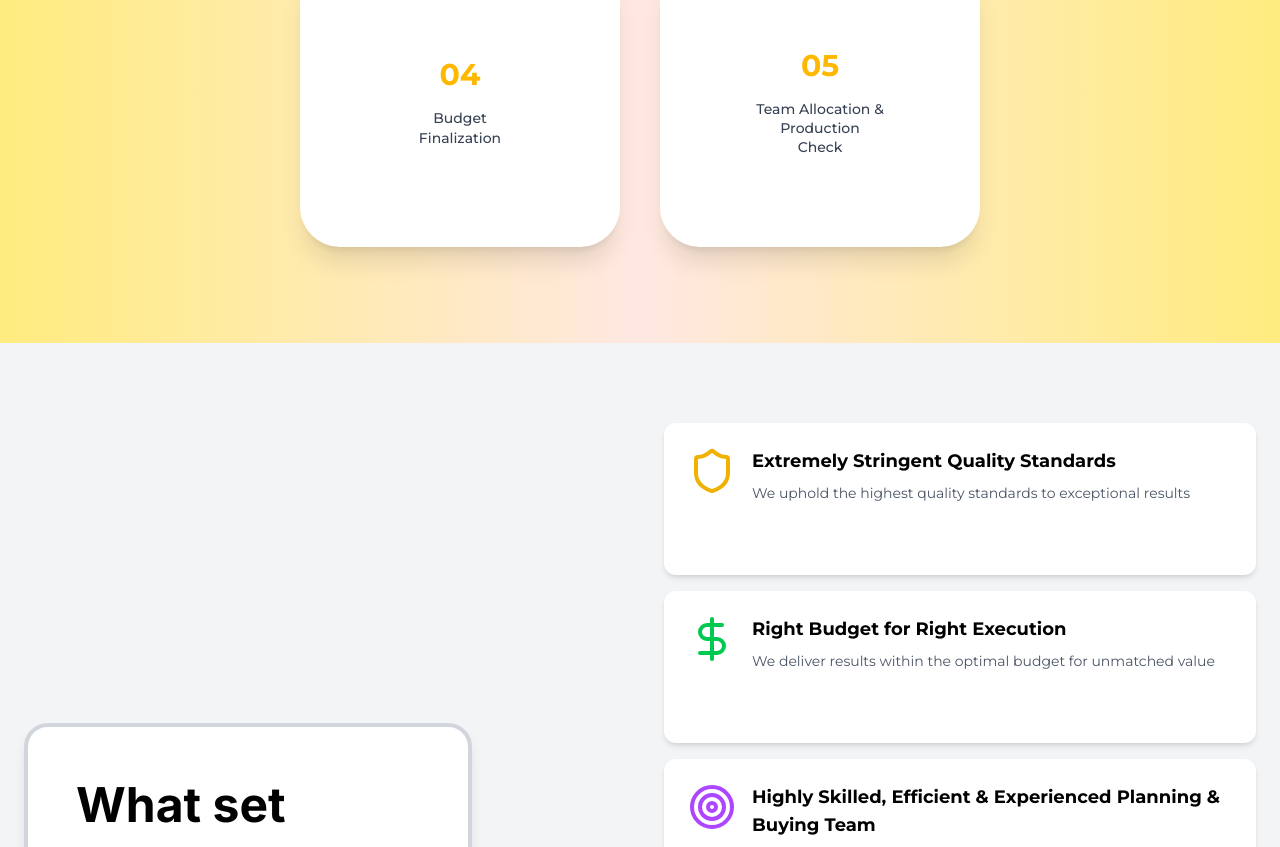
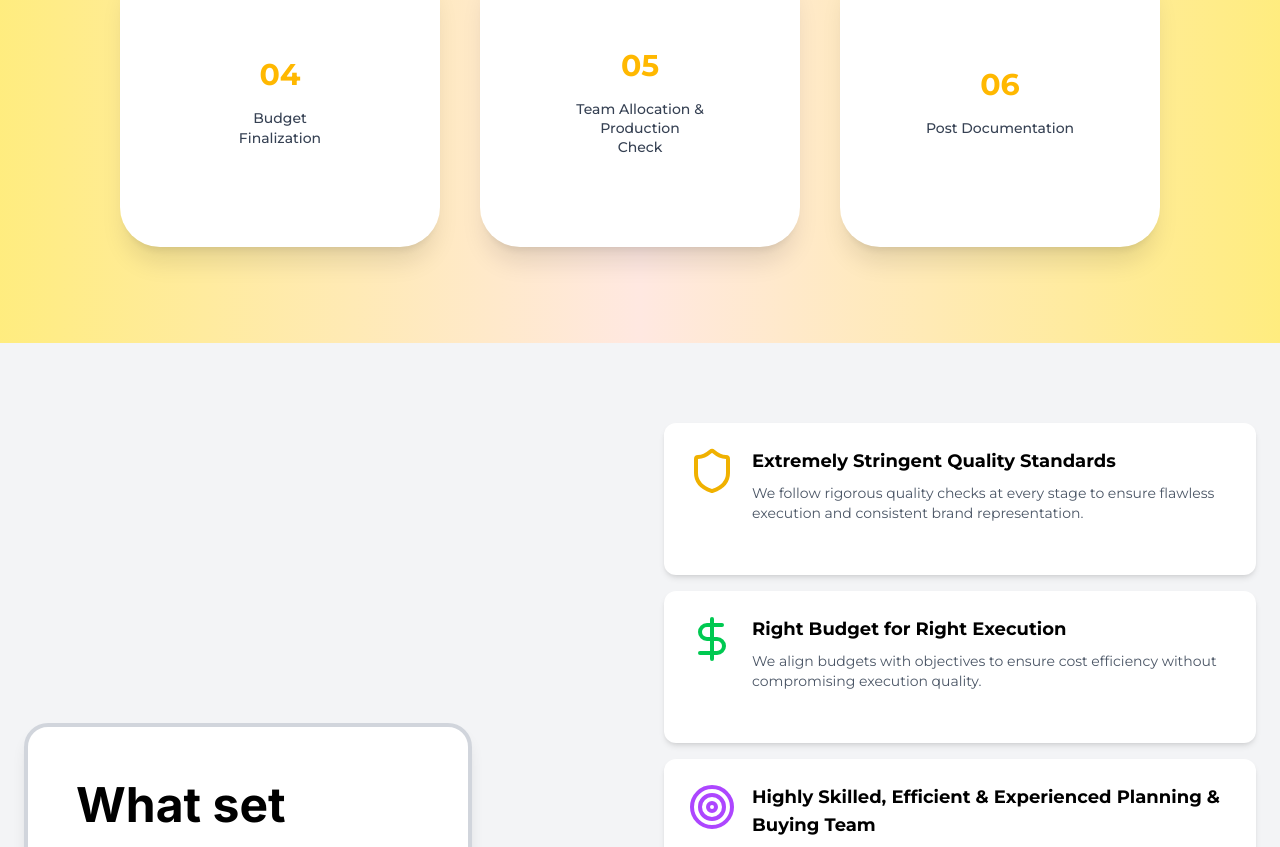
Before and after one commit to uttamgupta628/wide, a React (Vite) app: page / in a window 1280 px wide. Shown: the part 1944-2791 px from the top of the page. Built offline with nearby package versions, Linux system fonts and the light colour scheme.

Commit message:
changes done accoridngly

```diff
--- a/src/components/layout/Footer.tsx
+++ b/src/components/layout/Footer.tsx
@@ -1,6 +1,6 @@
 import React from "react";
 import { Facebook, Instagram } from "lucide-react";
-import footerlogo from "../../assets/footerLogo.jpeg";
+import footerlogo from "../../assets/footerLogo.png";
 import { Link } from "react-router-dom";
 
 const pages = [
@@ -25,10 +25,10 @@ export const Footer: React.FC = () => {
           <img
             src={footerlogo}
             alt="Wide Horizons - An Anthera Private Limited"
-            className="h-20 sm:h-16 md:h-36 w-auto object-contain"
+            className="h-20 sm:h-16 md:h-28 w-auto object-cover"
           />
 
-          <div className="flex gap-4 mt-6">
+          <div className="flex gap-4 mt-6 pl-4">
             <Facebook className="w-6 h-6 text-gray-400 hover:text-white transition cursor-pointer" />
             <div className="w-6 h-6 flex items-center justify-center text-gray-400 hover:text-white transition cursor-pointer text-sm font-semibold">
               𝕏
--- a/src/components/sections/AboutSection.tsx
+++ b/src/components/sections/AboutSection.tsx
@@ -10,27 +10,27 @@ export const AboutSection = () => {
     {
       icon: <Shield className="w-12 h-12 text-yellow-500 shrink-0" />,
       title: "Extremely Stringent Quality Standards",
-      desc: "We uphold the highest quality standards to exceptional results",
+      desc: "We follow rigorous quality checks at every stage to ensure flawless execution and consistent brand representation.",
     },
     {
       icon: <DollarSign className="w-12 h-12 text-green-500 shrink-0" />,
       title: "Right Budget for Right Execution",
-      desc: "We deliver results within the optimal budget for unmatched value",
+      desc: "We align budgets with objectives to ensure cost efficiency without compromising execution quality.",
     },
     {
       icon: <Target className="w-12 h-12 text-purple-500 shrink-0" />,
       title: "Highly Skilled, Efficient & Experienced Planning & Buying Team",
-      desc: "Our team comprised seasoned professionals adapt in strategic planning and procurement",
+      desc: "Our expert team plans and negotiates media placements strategically to deliver maximum reach and value.",
     },
     {
       icon: <Clock className="w-12 h-12 text-yellow-500 shrink-0" />,
       title: "Stringent Timeline Meetups",
-      desc: "We adhere to strict timelines, ensuring timely delivery of all projects",
+      desc: "We adhere strictly to timelines through regular reviews, coordination, and disciplined execution processes.",
     },
     {
       icon: <FileText className="w-12 h-12 text-gray-800 shrink-0" />,
       title: "High Quality Post Production Documentation & Reporting",
-      desc: "We provide detailed and accurate post production documentation and reporting",
+      desc: "We provide detailed reports with visual proofs, performance insights, and complete campaign documentation.",
     },
   ];
 
@@ -52,7 +52,7 @@ export const AboutSection = () => {
       {
         threshold: [0.3, 0.5, 0.7],
         rootMargin: "0px",
-      }
+      },
     );
 
     if (sectionRef.current) {
--- a/src/components/sections/Choseus.tsx
+++ b/src/components/sections/Choseus.tsx
@@ -6,22 +6,22 @@ const items = [
   {
     icon: <Award className="w-10 h-10 text-[#FFDA00]" />,
     title: "Proven Expertise",
-    desc: "Demonstrated experience delivering consistently successful events with precision and professionalism",
+    desc: "Backed by years of hands-on OOH experience, we deliver consistently high-performing campaigns with precision, reliability, and strategic clarity.",
   },
   {
     icon: <Network className="w-10 h-10 text-[#FFDA00]" />,
     title: "Broad Network",
-    desc: "Extensive nationwide connections enabling seamless coordination, reach, and impactful event execution",
+    desc: "Our extensive pan-India media network ensures seamless coordination, wider reach, and impactful campaign execution across key markets.",
   },
   {
     icon: <Settings className="w-10 h-10 text-[#FFDA00]" />,
     title: "Custom Solutions",
-    desc: "Tailored event solutions designed to meet unique brand and client needs",
+    desc: "We design tailored OOH strategies aligned with your brand goals, audience behavior, and location-specific insights for maximum effectiveness.",
   },
   {
     icon: <ThumbsUp className="w-10 h-10 text-[#FFDA00]" />,
     title: "Client Satisfaction",
-    desc: "Delivering exceptional experiences that exceed expectations and ensure complete client satisfaction",
+    desc: "We focus on long-term partnerships by delivering transparent processes, timely execution, and results that exceed client expectations.",
   },
 ];
 
@@ -119,7 +119,7 @@ const Choseus = () => {
             animate={isInView ? "visible" : "hidden"}
             className="text-center text-gray-600 mb-16"
           >
-            Delivering Success for our Clients
+            Driving Visibility. Delivering Impact.
           </motion.p>
 
           {/* Content */}
--- a/src/components/sections/CommitmentSection.tsx
+++ b/src/components/sections/CommitmentSection.tsx
@@ -6,17 +6,17 @@ export const CommitmentSection = () => {
     {
       icon: <TrendingUp className="w-16 h-16 text-yellow-500" />,
       title: "Customzied Strategies",
-      desc: "Bespoke marketing strategies tailored to your brand's unique",
+      desc: "We craft bespoke OOH campaigns tailored to your brand objectives, audience behavior, and market dynamics.",
     },
     {
       icon: <Handshake className="w-16 h-16 text-yellow-500" />,
       title: "Transparent Workflow",
-      desc: "Clear communication and honest process at every stage",
+      desc: "We maintain clear communication, structured processes, and complete transparency at every stage of execution.",
     },
     {
       icon: <ThumbsUp className="w-16 h-16 text-yellow-500" />,
       title: "Proven Results",
-      desc: "Trackable success metrics that demonstrate real impact",
+      desc: "Our campaigns are backed by measurable outcomes, strong recall, and performance metrics that demonstrate real-world success.",
     },
   ];
 
@@ -32,7 +32,7 @@ export const CommitmentSection = () => {
           setVisible(false); // reset when section leaves viewport
         }
       },
-      { threshold: 0.3 }
+      { threshold: 0.3 },
     );
     if (sectionRef.current) observer.observe(sectionRef.current);
     return () => observer.disconnect();
@@ -46,9 +46,10 @@ export const CommitmentSection = () => {
         </h2>
 
         <p className="text-gray-600 max-w-3xl mx-auto mb-12 text-sm sm:text-base">
-          At Wide Horizons we take ownership of your brand's success as if it
-          were our own. From Strategic Planning to flawless execution, we focus
-          on delivering results that matter.
+          At Wide Horizons, we treat your brand’s growth as our own. From
+          insight-driven strategy to flawless on-ground execution, we deliver
+          OOH solutions that create visibility, engagement, and measurable
+          impact.
         </p>
 
         <div className="grid grid-cols-1 md:grid-cols-3 gap-6 justify-center">
--- a/src/components/sections/EventsSection.tsx
+++ b/src/components/sections/EventsSection.tsx
@@ -26,7 +26,7 @@ export const EventsSection: React.FC<EventsSectionProps> = ({ images }) => {
     <section className="bg-white px-4 sm:px-20 py-10 overflow-hidden">
       <div className="max-w-7xl mx-auto">
         <h2 className="text-2xl sm:text-4xl font-bold text-center mb-8">
-          Campaigns We've Delivered
+          Campaigns Sucessfully Executed
         </h2>
         <div className="grid grid-cols-1 lg:grid-cols-[70%_30%] gap-4">
           {/* LEFT COLUMN – 2 images */}
--- a/src/components/sections/ProcessSection.tsx
+++ b/src/components/sections/ProcessSection.tsx
@@ -4,33 +4,40 @@ export const ProcessSection = () => {
       n: "01",
       t: "Documentation",
       s: "of Project",
-      desc: "We gather and document all project requirements, objectives, and constraints to ensure complete clarity before execution.",
+      desc: "We understand client objectives, campaign goals, target audience, and execution requirements in detail.",
     },
     {
       n: "02",
       t: "Detailed",
       s: "Planning",
-      desc: "A structured plan is created covering timelines, milestones, resources, and risk management for smooth execution.",
+      desc: "We design a strategic  plan with ideal locations, formats, timelines, and media mix.",
     },
     {
       n: "03",
       t: "Improvement",
       s: "of Planning &",
       s2: "Finalization",
-      desc: "Plans are refined based on feedback and feasibility checks to ensure efficiency, accuracy, and alignment with goals.",
+      desc: "We refine the plan based on insights, feasibility, and client feedback for maximum impact.",
     },
     {
       n: "04",
       t: "Budget",
       s: "Finalization",
-      desc: "We finalize budgets by optimizing costs while maintaining quality, transparency, and financial control.",
+      desc: "We optimize costs and finalize budgets ensuring transparency and value-driven execution.",
     },
     {
       n: "05",
       t: "Team Allocation &",
       s: "Production",
       s2: "Check",
-      desc: "The right team is assigned and production readiness is verified to ensure flawless execution and delivery.",
+      desc: "We assign expert teams and ensure production quality meets brand and media standards.",
+    },
+    {
+      n: "06",
+      t: "Post Documentation",
+      // s: "Production",
+      // s2: "Check",
+      desc: "We provide performance reports, visual proofs, and detailed post-campaign documentation.",
     },
   ];
 
--- a/src/components/sections/ServicesSection.tsx
+++ b/src/components/sections/ServicesSection.tsx
@@ -43,7 +43,7 @@ export const ServicesSection = () => {
     <section id="services" className="bg-gray-50 px-4 sm:px-6 py-16 sm:py-20">
       <div className="max-w-7xl mx-auto">
         <h2 className="text-3xl sm:text-4xl font-bold text-center mb-12">
-          Our Expertise
+          Services
         </h2>
 
         <div className="grid grid-cols-1 sm:grid-cols-2 lg:grid-cols-3 gap-4 sm:gap-6">
```
Also changed, not shown: src/components/about/AboutIntroSection.tsx (+75 -10 lines), src/components/sections/CTASection.tsx (+6 -6 lines), src/assets/footerLogo.png (added).
